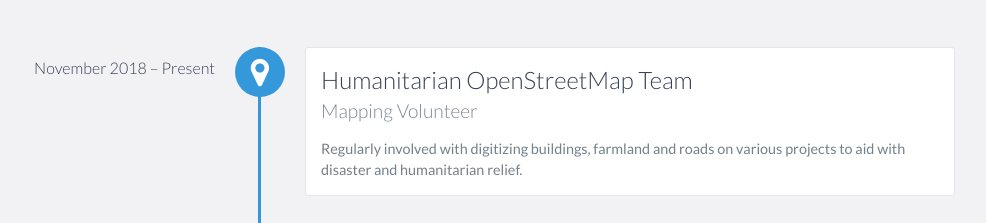
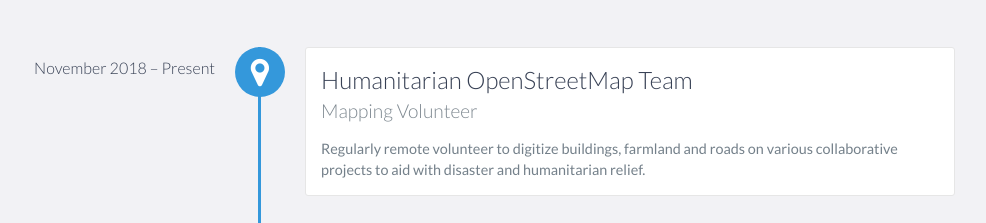
Before and after one commit to IanHelm/ianhelm.github.io, a website: page index.html in a window 1280 px wide. Shown: the part 1220-1443 px from the top of the page, without its empty margins (185-1171 px from the left). Drawn offline with nearby package versions, Linux system fonts and the light colour scheme.

Commit message:
Add files via upload

```diff
--- a/index.html
+++ b/index.html
@@ -92,7 +92,7 @@
                 <h3>Humanitarian OpenStreetMap Team</h3>
                 <h4>Mapping Volunteer</h4>
                 <p>
-                    Regularly involved with digitizing buildings, farmland and roads on various projects to aid with disaster and humanitarian relief.
+                    Regularly remote volunteer to digitize buildings, farmland and roads on various collaborative projects to aid with disaster and humanitarian relief.
                 </p>
             </div>
 
@@ -101,10 +101,11 @@
                 <h4>Member</h4>
                 <p>
 					Mason Mappers is a humanitarian mapping society club at George Mason University.
-					<br><br>- Participated in project to improve GMU’s campus map through map critiques and examining shapefiles to determine accuracy.
-					<br><br>- Participated in project to create outreach map for the Geography and Geoinformation Science Department at GMU through geocoding Excel list of GIS employers in ArcGIS and helping with final cartographic work.
-					<br><br>- Surveyed fire hydrants located on campus using Trimble GPS technology.
-					<br><br>- Volunteered in mapathon session using Humanitarian OpenStreetMap to help digitize buildings, farmland and roads in the Philippines.
+					<br><br>- Participated in project to improve GMU’s campus map by critiquing the current map and examining shapefiles to determine accuracy.
+					<br><br>- Helped create outreach map for the Geography and Geoinformation Science Department at GMU by geocoding Excel list of GIS private sector employers using ArcGIS and assisting with final cartographic work.
+					<br><br>- Helped create point shapefiles of fire hydrants located throughout GMU’s campus through field surveying with Trimble GPS.
+					<br><br>- Volunteered in Mapathon session using Humanitarian OpenStreetMap to help digitize buildings, farmland and roads in the Philippines.
+					<br><br>- Currently serving as Vice President of Mason Mappers for the Fall 2019 Semester where I help with duties such as presenting the meeting agendas and assisting with project planning sessions.
 				</p>
             </div>
 
```
